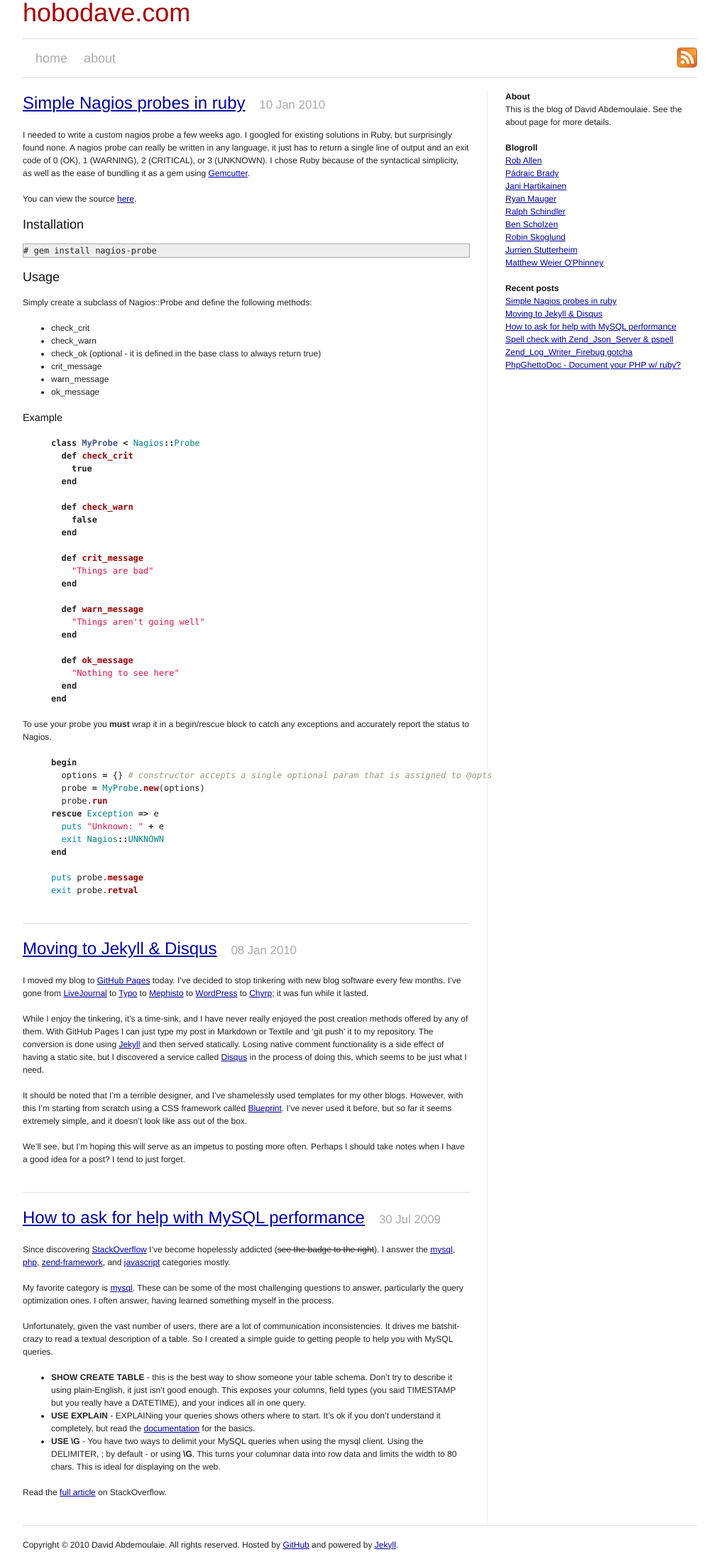
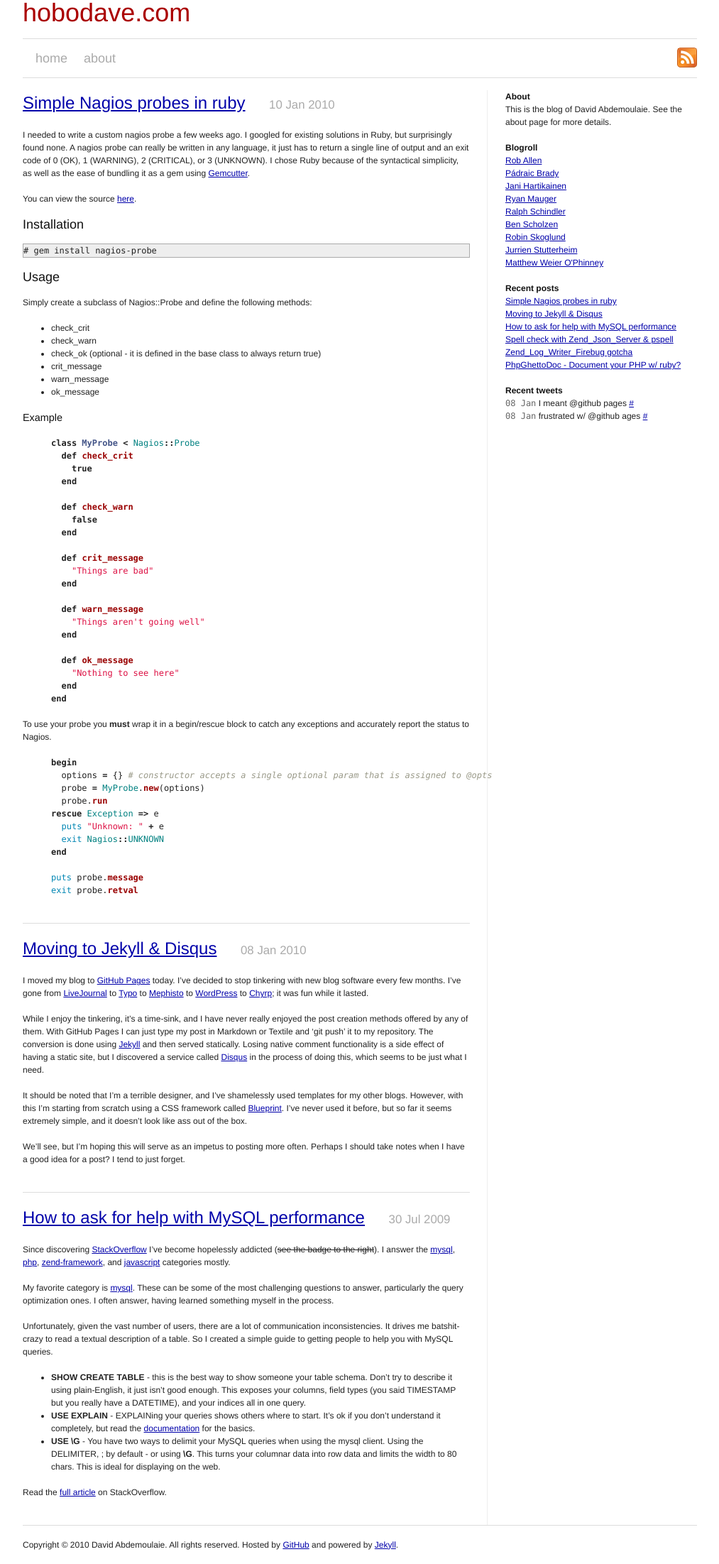
Before and after one commit to hobodave/hobodave.github.com, a Jekyll site: the page built from index.html, in a window 1280 px wide. Shown: the whole page at 71% size, without its empty margins (133-1146 px from the left). Built offline with Jekyll 4.4.1, drawn with Linux system fonts in a browser that asks for light colours; Markdown is read by kramdown in place of the engine named in the settings; comment, search, counter and statistics services are not loaded.

Commit message:
Adding recent tweets

```diff
--- /dev/null
+++ b/_includes/twitter.html
@@ -0,0 +1,4 @@
+<ul id="twitter_list" class="pull-1">
+<li><span class="gentle">08 Jan</span> I meant @github pages <a href="http://twitter.com/hobodave/status/7532876385">#</a></li>
+<li><span class="gentle">08 Jan</span> frustrated w/ @github ages <a href="http://twitter.com/hobodave/status/7532867600">#</a></li>
+</ul>
--- a/_layouts/default.html
+++ b/_layouts/default.html
@@ -70,6 +70,10 @@
             {% endfor %}
             </ul>
         </div>
+        <h6>Recent tweets</h6>
+        <div class="span-7 last">
+            {% include twitter.html %}
+        </div>
     </div>
     <hr />
 
--- a/css/screen.css
+++ b/css/screen.css
@@ -25,8 +25,8 @@ a.comment_count {
 
 h2 .date {
   color: #AAAAAA;
-/*  font-family: Monaco,"Courier New",monospace; */
   font-size: 0.7em;
+  margin-left: 2em;
 }
 
 div.highlight pre {
@@ -35,3 +35,5 @@ div.highlight pre {
 }
 
 .rss img { float: right; margin-top: -0.5em;}
+
+.gentle { color: #666666; font-family: Monaco, "Courier New", monospace; }
--- a/index.html
+++ b/index.html
@@ -4,7 +4,7 @@ title: David Abdemoulaie
 ---
 
 {% for post in site.posts limit:3 %}
-<h2><a href="{{ post.url }}">{{ post.title }}</a>&nbsp;&nbsp;&nbsp;<span class="date">{{ post.date | date_to_string }}</span></h2>
+<h2><a href="{{ post.url }}">{{ post.title }}</a><span class="date">{{ post.date | date_to_string }}</span></h2>
 <p>
 {{ post.content }}
 <a class="comment_count quiet" href="{{ post.url }}#disqus_thread"></a>
```
Also changed, not shown: bin/twit.rb (added, +13 -0 lines).
